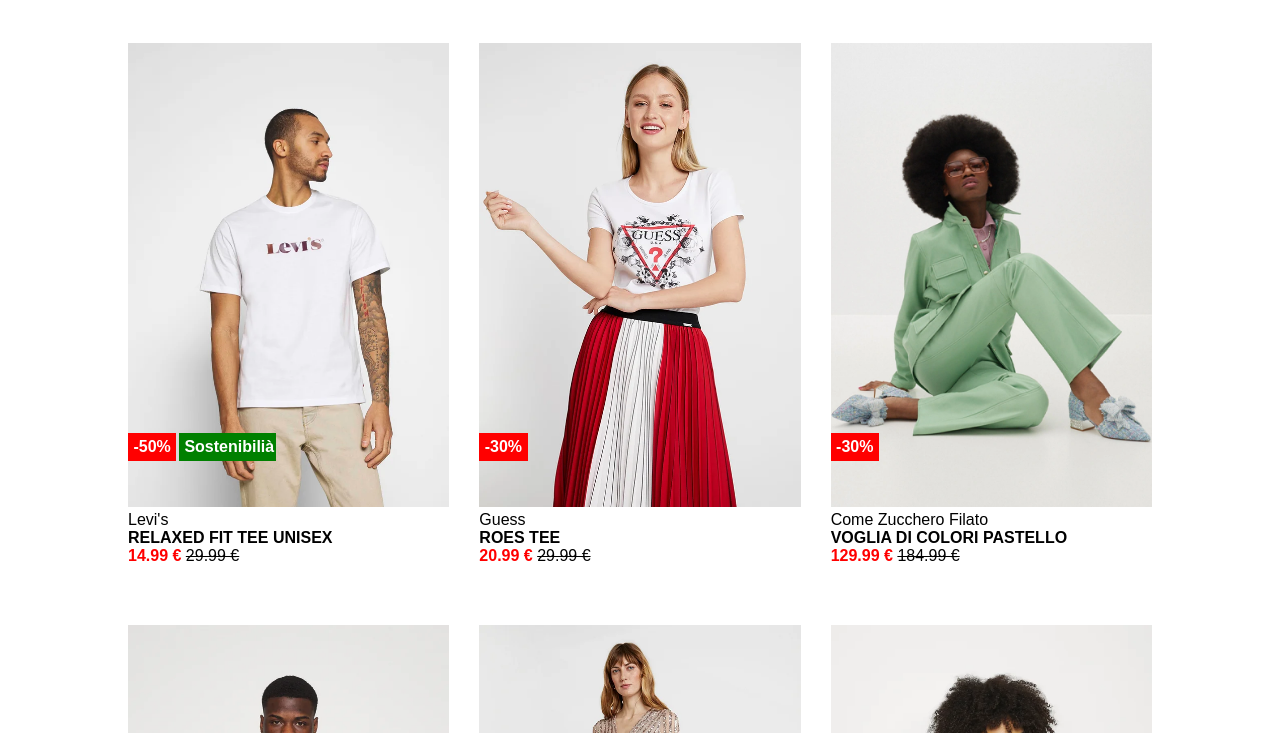
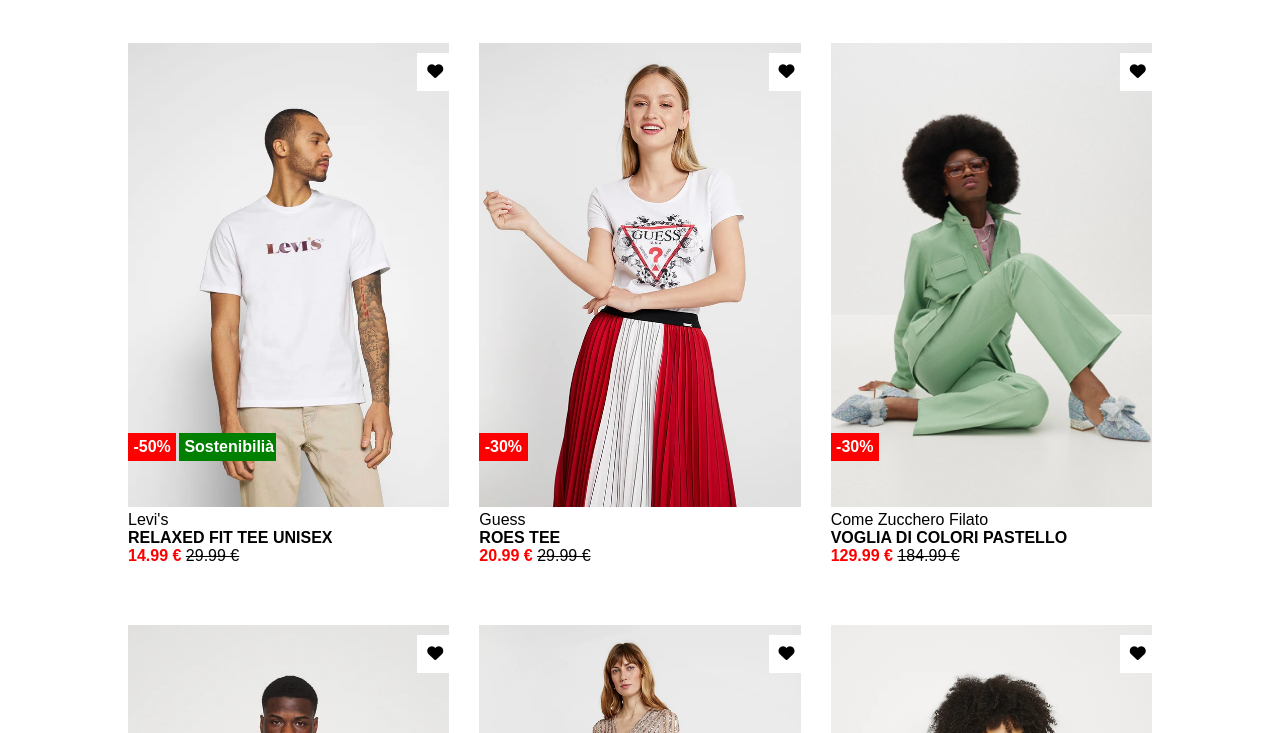
Before and after one commit to Alessandro-Messineo/html-css-boolando, a plain HTML site: page index.html in a window 1280 px wide. Shown: the part 67-800 px from the top of the page. Drawn offline with Linux system fonts and the light colour scheme.

Commit message:
bonus label heart

```diff
--- a/css/style.css
+++ b/css/style.css
@@ -76,6 +76,16 @@ header i{
     left: 16%;
 }
 
+.label-heart{
+    position: absolute;
+    top: 10px;
+    right: 0;
+    background-color: white;
+    padding: 10px;
+    color: black;
+    width: 10%;
+    text-align: center;
+}
 .row {
     display: flex;
     gap: 30px;
@@ -110,6 +120,10 @@ header i{
     display: none;
 }
 
+/* Hover cuore */
+.label-heart:hover i{
+    color: red;
+}
 
 /* Stile footer */
 footer{
--- a/index.html
+++ b/index.html
@@ -40,6 +40,9 @@
                     <div class="label-green">
                         <p>Sostenibilià</p>
                     </div>
+                    <div class="label-heart">
+                        <i class="fa-solid fa-heart"></i>
+                    </div>
                     <p>Levi's</p>
                     <h4>RELAXED FIT TEE UNISEX</h4>
                     <p>
@@ -53,6 +56,9 @@
                     <div class="label">
                         <p>-30%</p>
                     </div>
+                    <div class="label-heart">
+                        <i class="fa-solid fa-heart"></i>
+                    </div>
                     <p>Guess</p>
                     <h4>ROES TEE</h4>
                     <p>
@@ -65,6 +71,9 @@
                     <img src="img/3b.webp" alt="come-zucchero-filato-b">
                     <div class="label">
                         <p>-30%</p>
+                    </div>
+                    <div class="label-heart">
+                        <i class="fa-solid fa-heart"></i>
                     </div>
                     <p>Come Zucchero Filato</p>
                     <h4>VOGLIA DI COLORI PASTELLO</h4>
@@ -84,6 +93,9 @@
                     <div class="label-green">
                         <p>Sostenibilià</p>
                     </div>
+                    <div class="label-heart">
+                        <i class="fa-solid fa-heart"></i>
+                    </div>
                     <p>Levi's</p>
                     <h4>TEE UNISEX</h4>
                     <p>
@@ -94,6 +106,9 @@
                 <div class="card">
                     <img src="img/5.webp" alt="maya-deluxe">
                     <img src="img/5b.webp" alt="maya-deluxe-b">
+                    <div class="label-heart">
+                        <i class="fa-solid fa-heart"></i>
+                    </div>
                     <p>Maya Deluxe</p>
                     <h4>STRIPE BODICE</h4>
                     <p>
@@ -105,6 +120,9 @@
                     <img src="img/6b.webp" alt="esprit-b">
                     <div class="label-green">
                         <p>Sostenibilià</p>
+                    </div>
+                    <div class="label-heart">
+                        <i class="fa-solid fa-heart"></i>
                     </div>
                     <p>Esprit</p>
                     <h4>MAGLIONE - BLACK   </h4>
```
